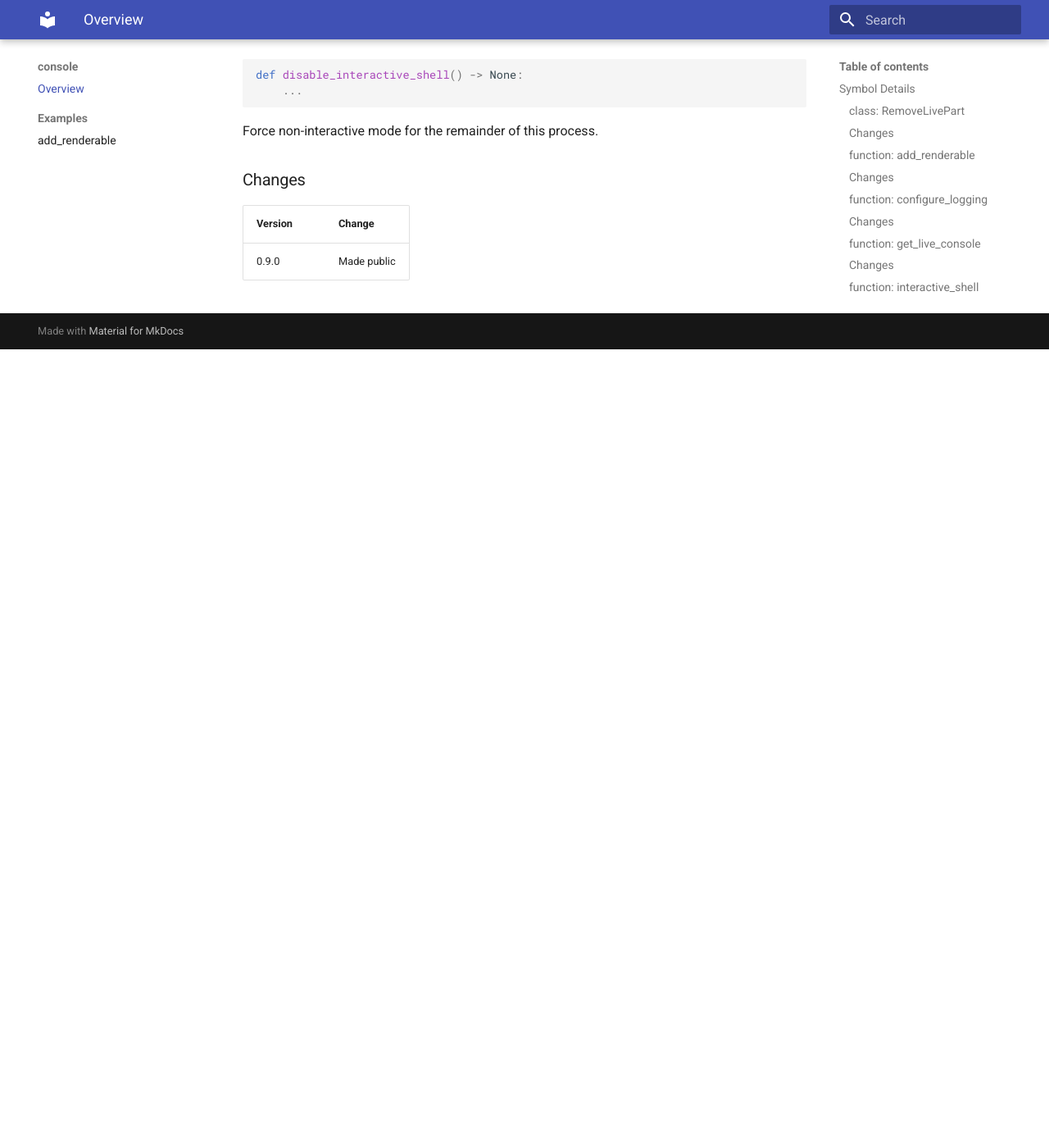
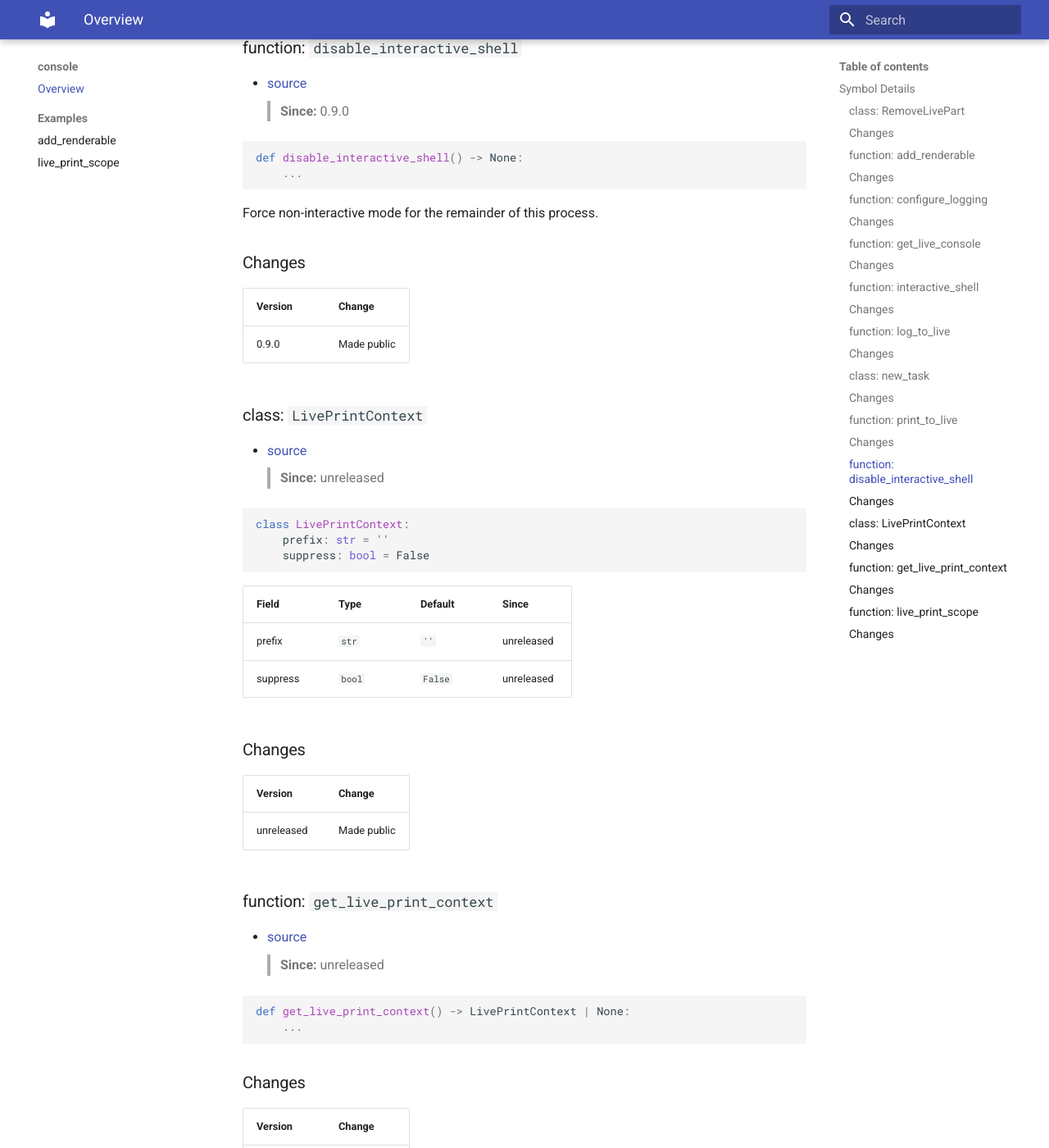
Before and after one commit to EspenAlbert/ask-shell, an MkDocs documentation site: the page built from docs/console/index.md, in a window 1280 px wide and 1400 px high, scrolled down 4567 px. Shown: the whole window at 82% size. Built offline with MkDocs 1.6.1 and Material for MkDocs 9.7.7, drawn with Linux system fonts in a browser that asks for light colours; before the commit the page ends 4993 px from its top, so only the background shows below that; some of the changed text lies outside the part shown.

Commit message:
feat: Adds support for live print context and run_pool context propagation (#19)
* feat(console): Add live_print_scope and run_pool context propagation

* chore: regen

````diff
--- a/.groups.yaml
+++ b/.groups.yaml
@@ -29,12 +29,16 @@
 - name: console
   owned_modules:
   - _internal._run_env
+  - _internal.live_print_context
   - _internal.rich_live
   - _internal.rich_progress
   - _internal.typer_command
   owned_refs:
   - _internal._run_env.disable_interactive_shell
   - _internal._run_env.interactive_shell
+  - _internal.live_print_context.LivePrintContext
+  - _internal.live_print_context.get_live_print_context
+  - _internal.live_print_context.live_print_scope
   - _internal.rich_live.RemoveLivePart
   - _internal.rich_live.add_renderable
   - _internal.rich_live.get_live_console
--- a/docs/console/index.md
+++ b/docs/console/index.md
@@ -4,12 +4,15 @@
 <!-- === OK_EDIT: pkg-ext header === -->
 
 <!-- === DO_NOT_EDIT: pkg-ext symbols === -->
+- [`LivePrintContext`](#liveprintcontext_def)
 - [`RemoveLivePart`](#removelivepart_def)
 - [`add_renderable`](#add_renderable_def)
 - [`configure_logging`](#configure_logging_def)
 - [`disable_interactive_shell`](#disable_interactive_shell_def)
 - [`get_live_console`](#get_live_console_def)
+- [`get_live_print_context`](#get_live_print_context_def)
 - [`interactive_shell`](#interactive_shell_def)
+- [`live_print_scope`](#live_print_scope_def)
 - [`log_to_live`](#log_to_live_def)
 - [`new_task`](#new_task_def)
 - [`print_to_live`](#print_to_live_def)
@@ -23,7 +26,7 @@
 <a id="removelivepart_def"></a>
 
 ### class: `RemoveLivePart`
-- [source](../../ask_shell/_internal/rich_live.py#L157)
+- [source](../../ask_shell/_internal/rich_live.py#L158)
 > **Since:** 0.3.0
 
 ```python
@@ -41,7 +44,7 @@
 <a id="add_renderable_def"></a>
 
 ### function: `add_renderable`
-- [source](../../ask_shell/_internal/rich_live.py#L161)
+- [source](../../ask_shell/_internal/rich_live.py#L162)
 - [Example: Mount a dynamic Rich renderable in ask-shell's live region with add_renderable, plus an apply-live demo with CI heartbeats](../examples/console/add_renderable.md)
 > **Since:** 0.3.0
 
@@ -78,7 +81,7 @@
 <a id="get_live_console_def"></a>
 
 ### function: `get_live_console`
-- [source](../../ask_shell/_internal/rich_live.py#L179)
+- [source](../../ask_shell/_internal/rich_live.py#L180)
 > **Since:** 0.3.0
 
 ```python
@@ -114,7 +117,7 @@
 <a id="log_to_live_def"></a>
 
 ### function: `log_to_live`
-- [source](../../ask_shell/_internal/rich_live.py#L219)
+- [source](../../ask_shell/_internal/rich_live.py#L234)
 > **Since:** 0.3.0
 
 ```python
@@ -168,7 +171,7 @@
 <a id="print_to_live_def"></a>
 
 ### function: `print_to_live`
-- [source](../../ask_shell/_internal/rich_live.py#L183)
+- [source](../../ask_shell/_internal/rich_live.py#L195)
 > **Since:** 0.3.0
 
 ```python
@@ -202,3 +205,64 @@
 |---------|--------|
 | 0.9.0 | Made public |
 <!-- === OK_EDIT: pkg-ext disable_interactive_shell_def === -->
+<!-- === DO_NOT_EDIT: pkg-ext liveprintcontext_def === -->
+<a id="liveprintcontext_def"></a>
+
+### class: `LivePrintContext`
+- [source](../../ask_shell/_internal/live_print_context.py#L9)
+> **Since:** unreleased
+
+```python
+class LivePrintContext:
+    prefix: str = ''
+    suppress: bool = False
+```
+
+| Field | Type | Default | Since |
+|---|---|---|---|
+| prefix | `str` | `''` | unreleased |
+| suppress | `bool` | `False` | unreleased |
+
+### Changes
+
+| Version | Change |
+|---------|--------|
+| unreleased | Made public |
+<!-- === OK_EDIT: pkg-ext liveprintcontext_def === -->
+<!-- === DO_NOT_EDIT: pkg-ext get_live_print_context_def === -->
+<a id="get_live_print_context_def"></a>
+
+### function: `get_live_print_context`
+- [source](../../ask_shell/_internal/live_print_context.py#L18)
+> **Since:** unreleased
+
+```python
+def get_live_print_context() -> LivePrintContext | None:
+    ...
+```
+
+### Changes
+
+| Version | Change |
+|---------|--------|
+| unreleased | Made public |
+<!-- === OK_EDIT: pkg-ext get_live_print_context_def === -->
+<!-- === DO_NOT_EDIT: pkg-ext live_print_scope_def === -->
+<a id="live_print_scope_def"></a>
+
+### function: `live_print_scope`
+- [source](../../ask_shell/_internal/live_print_context.py#L22)
+- [Example: Prefix or suppress live-console scroll lines per scope, including across run_pool workers](../examples/console/live_print_scope.md)
+> **Since:** unreleased
+
+```python
+def live_print_scope(*, prefix: str = '', suppress: bool = False) -> Iterator[None]:
+    ...
+```
+
+### Changes
+
+| Version | Change |
+|---------|--------|
+| unreleased | Made public |
+<!-- === OK_EDIT: pkg-ext live_print_scope_def === -->
--- a/mkdocs.yml
+++ b/mkdocs.yml
@@ -26,6 +26,7 @@
     - Overview: console/index.md
     - Examples:
       - add_renderable: examples/console/add_renderable.md
+      - live_print_scope: examples/console/live_print_scope.md
   - shell:
     - Overview: shell/index.md
     - ShellConfig: shell/shellconfig.md
--- a/pyproject.toml
+++ b/pyproject.toml
@@ -44,6 +44,7 @@
 [tool.pkg-ext.groups.console]
 examples_include = [
   "add_renderable",
+  "live_print_scope",
 ]
 
 
````
Also changed, not shown: docs/examples/console/live_print_scope.md (added, +76 -0 lines), docs/shell/run_pool.md (+1 -1 lines), 7 other files.
